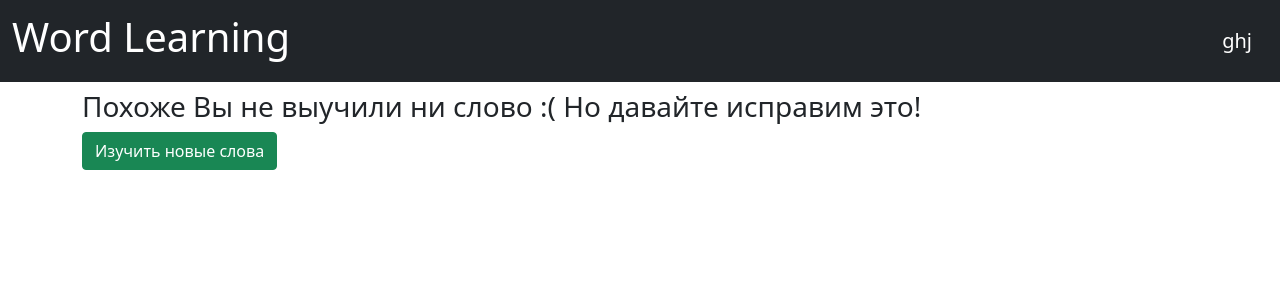
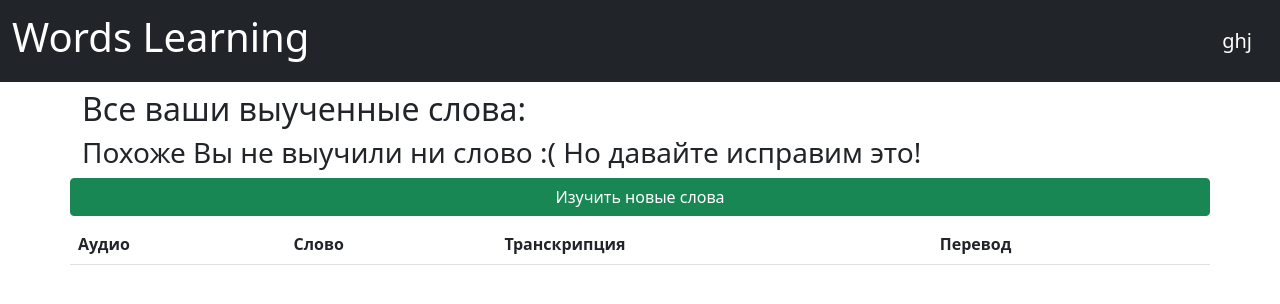
Before and after one commit to PrakhovEgor/Website_to_learning_words, a Flask app: page /remember in a window 1280 px wide. Shown: the top 304 px of the page. Run offline with Flask 2, Linux system fonts and the light colour scheme; a user stored in the database is signed in; data comes from the database, SQL or seed files in the repository; both versions use the stored data as it was after the commit; lists and menus that the app fills with data are empty.

Commit message:
практически всё готово

```diff
--- a/data/db_session.py
+++ b/data/db_session.py
@@ -4,27 +4,21 @@
 import sqlalchemy.ext.declarative as dec
 
 SqlAlchemyBase = dec.declarative_base()
-
 __factory = None
 
 
 def global_init(db_file):
     global __factory
-
     if __factory:
         return
-
     if not db_file or not db_file.strip():
         raise Exception("Необходимо указать файл базы данных.")
 
     conn_str = f'sqlite:///{db_file.strip()}?check_same_thread=False'
     print(f"Подключение к базе данных по адресу {conn_str}")
-
     engine = sa.create_engine(conn_str, echo=False)
     __factory = orm.sessionmaker(bind=engine)
-
     from . import __all_models
-
     SqlAlchemyBase.metadata.create_all(engine)
 
 
--- a/data/eng_api.py
+++ b/data/eng_api.py
@@ -2,8 +2,6 @@
 
 import flask
 from flask import jsonify
-
-
 
 blueprint = flask.Blueprint(
     'eng_api',
@@ -20,6 +18,7 @@
 for i in res:
     words_all.append(i)
 
+
 @blueprint.route('/api/eng')
 def get_words():
     return jsonify(
@@ -27,6 +26,7 @@
             'words': [item for item in words_all]
         }
     )
+
 
 @blueprint.route('/api/eng/<word>', methods=['GET'])
 def get_one_word(word):
--- a/forms/user.py
+++ b/forms/user.py
@@ -10,7 +10,7 @@
     password_again = PasswordField('Повторите пароль', validators=[DataRequired()])
     name = StringField('Имя пользователя', validators=[DataRequired()])
 
-    submit = SubmitField('Войти')
+    submit = SubmitField('Зарегистрироваться')
 
 
 class LoginForm(FlaskForm):
--- a/main.py
+++ b/main.py
@@ -1,9 +1,11 @@
+import random
 import sqlite3
-import random
+import datetime
+from itertools import groupby
 
-import flask
-from flask import Flask, render_template, request
+from flask import Flask, render_template, request, session, make_response, url_for, g
 from flask_login import LoginManager, login_user, logout_user, login_required
+from flask_session import Session
 from werkzeug.utils import redirect
 from data.users import User
 from data import db_session, eng_api
@@ -12,31 +14,28 @@
 from flask_ngrok import run_with_ngrok
 
 app = Flask(__name__)
-#run_with_ngrok(app)
+run_with_ngrok(app)
 app.config['SECRET_KEY'] = 'yandexlyceum_secret_key'
 login_manager = LoginManager()
 login_manager.init_app(app)
 
 
+def words_g():
+    connection = sqlite3.connect('db/engdata.db')
+    cur = connection.cursor()
+    cur.execute('SELECT * FROM dict')
+    res = cur.fetchall()
+    connection.close()
+    words_all = []
+    for i in res:
+        words_all.append(i)
+    return words_all
 
-words = []
-id_words = []
 
-flag = 1
-eng_words = []
-rus_words = []
-progress = 0
-count_r = 0
-a = 0
-dict_tr = {}
-words_all = []
-connection = sqlite3.connect('db/engdata.db')
-cur = connection.cursor()
-cur.execute('SELECT * FROM dict')
-res = cur.fetchall()
-connection.close()
-for i in res:
-    words_all.append(i)
+def get_key(d, value):
+    for k, v in d.items():
+        if v == value:
+            return k
 
 
 @login_manager.user_loader
@@ -47,14 +46,14 @@
 
 @app.route("/", methods=['GET', 'POST'])
 def index():
-    global words, words_all
+    words_all = words_g()
+    g.data = words_all
     from flask_login import current_user
     if request.method == 'POST':
         if 'go_to_learn' in request.form:
-            words.clear()
+            session['words'] = []
             return redirect('/generator')
         elif 'go_to_remember' in request.form:
-            words.clear()
             return redirect('/remember')
     return render_template("index.html", current_user=current_user, words=words_all)
 
@@ -75,7 +74,6 @@
         user = User(
             name=form.name.data,
             email=form.email.data,
-
         )
         user.set_password(form.password.data)
         db_sess.add(user)
@@ -101,97 +99,113 @@
 
 @app.route("/generator", methods=['GET', 'POST'])
 def generator():
-    global eng_words, rus_words, flag, count_r, words, a, id_words, words, dict_tr
+    words_all = words_g()
     is_sound = False
-    try:
-        if request.method == 'POST':
-            if "btn1" in request.form:
-                dig = [i for i in range(len(words_all))]
-                try:
-                    id_words = random.sample(dig, int(request.form['count']))
-                except:
-                    id_words = []
-                if id_words:
-                    connection = sqlite3.connect('db/engdata.db')
-                    cur = connection.cursor()
-                    words.clear()
-                    for i in id_words:
-                        cur.execute('SELECT * FROM dict WHERE id =\'' + str(i) + "\'")
-                        res = cur.fetchall()
-                        print(res)
-                        words.append(res[0])
-                    connection.close()
-            elif "test" in request.form:
-                flag = 1
-                eng_words = []
-                rus_words = []
-                count_r = 0
-                a = 0
-                dict_tr = {}
-                return redirect('/test')
+    session['flag'] = 1
+    session['eng_words'] = []
+    session['rus_words'] = []
+    session['count_r'] = 0
+    session['a'] = 0
+    session['dict_tr'] = {}
+    session['part'] = 1
+    session['lg'] = 0
+    if request.method == 'POST':
+        if "btn1" in request.form:
+            dig = [i for i in range(len(words_all))]
+            id_words = random.sample(dig, int(request.form['count']))
+            session['id_words'] = id_words
+            if id_words:
+                connection = sqlite3.connect('db/engdata.db')
+                cur = connection.cursor()
+                words = []
+                for i in id_words:
+                    cur.execute('SELECT * FROM dict WHERE id =\'' + str(i) + "\'")
+                    res = cur.fetchall()
+                    print(res)
+                    words.append(res[0])
+                connection.close()
+                session['words'] = words
+        elif "test" in request.form:
+            """session['flag'] = 1
+            session['eng_words'] = []
+            session['rus_words'] = []
+            session['count_r'] = 0
+            session['a'] = 0
+            session['dict_tr'] = {}
+            session['words'] = words"""
+            return redirect('/test')
+        else:
+            for i in session.get('id_words', None):
+                if str(i) in request.form:
+                    k = 0
+                    for j in session.get('words', None):
+                        if j[0] == i:
+                            speech(session.get('words', None)[k][1], 0)
+                            is_sound = True
+                            break
+                        else:
+                            k += 1
+                    break
 
-            else:
-                for i in id_words:
-                    if str(i) in request.form:
-                        k = 0
-                        for j in words:
-                            if j[0] == i:
-                                speech(words[k][1])
-                                is_sound = True
-                                break
-                            else:
-                                k += 1
-                        break
-
-        return render_template('generator.html', title='Название приложения', words=words, check=is_sound)
-    except:
-        return redirect('/generator')
+    return render_template('generator.html', title='Название приложения', words=session.get('words', 0),
+                           check=is_sound)
 
 
 @app.route("/test", methods=['GET', 'POST'])
 def test():
-    global eng_words, rus_words, flag, count_r, words, a, progress, dict_tr
-    try:
-        from flask_login import current_user
-        if flag == 1:
-            eng_words = []
-            for i in words:
-                dict_tr[i[1]] = i[3]
-                eng_words.append(i[1])
-                rus_words.append(i[3])
-            random.shuffle(eng_words)
-            random.shuffle(rus_words)
-
-        progress = round(count_r / len(eng_words) * 100, 0)
-        word = eng_words[a]
-        word_tr = dict_tr[word]
-        sound = False
-        if flag == 1:
-            speech(word)
-            sound = True
-            flag = 0
-        btn_next = False
-        correct = False
-        ready = False
-        wrong_word = ''
-        rus = rus_words[:7]
+    from flask_login import current_user
+    session['rus_words'] = [el for el, _ in groupby(session.get('rus_words', None))]
+    if session.get('flag', None) == 1:
+        session['eng_words'] = []
+        for i in session['words']:
+            session['dict_tr'][i[1]] = i[3]
+            session['eng_words'].append(i[1])
+            session['rus_words'].append(i[3])
+        random.shuffle(session['eng_words'])
+        random.shuffle(session['rus_words'])
+    session['progress'] = round(session['count_r'] / len(session['eng_words']) * 100, 0) // 2
+    if session['part'] == 1:
+        word = session['eng_words'][session['a']]
+        word_tr = session['dict_tr'][word]
+        rus = session['rus_words'][:7]
         if not word_tr in rus:
             rus.append(word_tr)
             random.shuffle(rus)
-
-        if request.method == 'POST':
-            if word_tr in request.form:
-                count_r += 1
-                btn_next = True
-                correct = True
-                if len(eng_words) - 1 > a:
-                    a += 1
+    else:
+        word = session['eng_words'][session['a']]
+        word_tr = get_key(session['dict_tr'], word)
+        rus = session['rus_words'][:7]
+        if not word_tr in rus:
+            rus.append(word_tr)
+            random.shuffle(rus)
+    sound = False
+    if session.get('flag', None) == 1:
+        speech(word, session['lg'])
+        sound = True
+        session['flag'] = 0
+    btn_next = False
+    correct = False
+    ready = False
+    wrong_word = ''
+    if request.method == 'POST':
+        if word_tr in request.form:
+            session['count_r'] += 1
+            btn_next = True
+            correct = True
+            if len(session['eng_words']) - 1 > session['a']:
+                session['a'] += 1
+            else:
+                if session['part'] == 1:
+                    session['a'] = 0
+                    session['eng_words'], session['rus_words'] = session['rus_words'], session['eng_words']
+                    session['part'] = 2
+                    session['lg'] = 1
                 else:
                     try:
-                        progress = round(count_r / len(eng_words) * 100, 0)
+                        session['progress'] = round(session['count_r'] / len(session['eng_words']) * 100, 0)
                         connection = sqlite3.connect('db/engdata.db')
                         cur = connection.cursor()
-                        for i in id_words:
+                        for i in session['id_words']:
                             cur.execute('SELECT * FROM dict WHERE id =\'' + str(i) + "\'")
                             res = cur.fetchall()
                             print(res[0])
@@ -203,52 +217,56 @@
                     except:
                         ready = True
 
-            elif 'btn_next' in request.form:
-                random.shuffle(rus_words)
-                speech(word)
-                sound = True
-            elif 'main_page' in request.form:
-                flag = 1
-                words.clear()
-                eng_words = []
-                rus_words = []
-                count_r = 0
-                a = 0
-                dict_tr = {}
-                return redirect('/')
-            else:
-                if len(eng_words) < a:
-                    a += 1
-                btn_next = True
-                eng_words.append(word)
-                for i in request.form:
-                    wrong_word = i
-                    if not wrong_word in rus:
-                        rus.append(wrong_word)
-                        random.shuffle(rus)
-        return render_template('test.html', ready=ready, correct=correct,
-                               progress=progress, word=word, rus=rus, btn_next=btn_next, word_tr=word_tr,
-                               sound=sound, wrong_word=wrong_word)
-    except:
-        return redirect('generator')
+        elif 'btn_next' in request.form:
+            random.shuffle(session['rus_words'])
+            speech(word, session['lg'])
+            sound = True
+        elif 'main_page' in request.form:
+            session['flag'] = 1
+            session['eng_words'] = []
+            session['rus_words'] = []
+            session['count_r'] = 0
+            session['a'] = 0
+            session['dict_tr'] = {}
+            return redirect('/')
+        else:
+            if len(session['eng_words']) < session['a']:
+                session['a'] += 1
+            btn_next = True
+            session['eng_words'].append(word)
+            for i in request.form:
+                wrong_word = i
+                if not wrong_word in rus:
+                    rus.append(wrong_word)
+                    random.shuffle(rus)
+    return render_template('test.html', ready=ready, correct=correct,
+                           progress=session['progress'], word=word, rus=rus, btn_next=btn_next, word_tr=word_tr,
+                           sound=sound, wrong_word=wrong_word)
 
 
 @app.route("/remember", methods=['GET', 'POST'])
 def remember():
-    global words
     from flask_login import current_user
     connection = sqlite3.connect('db/engdata.db')
     cur = connection.cursor()
-    words.clear()
+    session['words'] = []
     cur.execute('SELECT * FROM learn WHERE name=\'' + current_user.email + "\'")
     res = cur.fetchall()
     connection.close()
     for i in res:
-        words.append(i[1:])
+        session.get('words').append(i[1:])
     is_sound = False
-
     if request.method == 'POST':
         if 'test' in request.form:
+            session['part'] = 1
+            session['flag'] = 1
+            session['eng_words'] = []
+            session['rus_words'] = []
+            session['count_r'] = 0
+            session['a'] = 0
+            session['dict_tr'] = {}
+            session['part'] = 1
+            session['lg'] = 0
             return redirect('/test')
         elif 'generator' in request.form:
             return redirect('/generator')
@@ -261,15 +279,15 @@
             cur.execute('SELECT eng FROM learn WHERE id=\'' + str(id) + "\'")
             res = cur.fetchall()
             connection.close()
-            print(res[0][0])
-            speech(res[0][0])
+            speech(res[0][0], 0)
             is_sound = True
-    return render_template('remember.html', title='Название приложения', words=words, sound=is_sound)
+    return render_template('remember.html', title='Название приложения', words=session.get('words'), sound=is_sound)
 
 
 @app.route("/api", methods=['GET', 'POST'])
 def api():
     return render_template('api.html')
+
 
 @app.route('/logout')
 @login_required
@@ -278,12 +296,10 @@
     return redirect("/")
 
 
-
-
 def main():
     db_session.global_init("db/blogs.db")
-    #app.register_blueprint(eng_api.blueprint)
-    app.run(debug=True)
+    app.register_blueprint(eng_api.blueprint)
+    app.run()
 
 
 if __name__ == '__main__':
--- a/templates/base.html
+++ b/templates/base.html
@@ -4,13 +4,13 @@
     <meta charset="utf-8">
     <meta name="viewport" content="width=device-width, initial-scale=1, shrink-to-fit=no">
     <link href="https://cdn.jsdelivr.net/npm/bootstrap@5.1.3/dist/css/bootstrap.min.css" rel="stylesheet" integrity="sha384-1BmE4kWBq78iYhFldvKuhfTAU6auU8tT94WrHftjDbrCEXSU1oBoqyl2QvZ6jIW3" crossorigin="anonymous">
-    <title>Word Learning</title>
+    <title>Words Learning</title>
 </head>
 
 <body>
 <nav class="navbar navbar-expand-lg navbar-dark bg-dark">
     <div class="container-fluid">
-        <a class="navbar-brand" href="/"><h1>Word Learning</h1></a>
+        <a class="navbar-brand" href="/"><h1>Words Learning</h1></a>
             {% if current_user.is_authenticated %}
         <a class="navbar-brand" href="/logout">{{ current_user.name }}</a>
             {% else %}
--- a/templates/remember.html
+++ b/templates/remember.html
@@ -3,35 +3,46 @@
 {% block content %}
 
 <form action="/remember" method="post">
-<h1></h1>
+    <h1></h1>
 
-<h1></h1>
-{% if words %}
+    <h1></h1>
+
     <h2>Все ваши выученные слова:</h2>
-    {% for item in words%}
-    <div class="container-fluid">
-        <div class="row justify-content-md-left">
-            <div class="col-auto"><input type="submit" name="{{item[0]}}" class="btn btn-primary mb-1" value="Аудио"></div>
-            <div class="col-3">{{item[1]}}</div>
-            <div class="col-3">{{item[2]}}</div>
-            <div class="col-3">{{item[3]}}</div>
+    <div class="row justify-content-md-right">
+        <table class="table table-striped">
+            <thead class="table">
+            <tr>
+                <th scope="col">Аудио</th>
+                <th scope="col">Слово</th>
+                <th scope="col">Транскрипция</th>
+                <th scope="col">Перевод</th>
+            </tr>
+            </thead>
+            {% if words %}
+            {% for item in words%}
+            <tr>
+                <td><input type="submit" name="{{item[0]}}" class="btn btn-primary mb-1" value="Прослушать"></td>
+                <td>{{item[1]}}</td>
+                <td>{{item[2]}}</td>
+                <td>{{item[3]}}</td>
+            </tr>
+            {% endfor %}
 
-        </div>
+
+        </table>
     </div>
-    {% endfor %}
     <div class="container">
-        <div class="d-grid gap-2 col-9">
+        <div class="d-grid gap-1 col-10">
             <input type="submit" name="test" class="btn btn-success mb-2" value="Пройти тест">
         </div>
         <h1></h1>
         <h1></h1>
     </div>
 
-{% else %}
+    {% else %}
     <h3>Похоже Вы не выучили ни слово :( Но давайте исправим это!</h3>
     <input type="submit" name="generator" class="btn btn-success mb-2" value="Изучить новые слова">
-{% endif %}
-
+    {% endif %}
 
 
 </form>
--- a/templates/test.html
+++ b/templates/test.html
@@ -57,8 +57,9 @@
 {% endif %}
 </form>
 {% else %}
+
 <div class="alert alert-primary" role="alert">
-    <h1>Отлично, Вы прошли тест. Ваш словарь пополнился.</h1>
+    <h1>Отлично, Вы успешно прошли тест. Если вы изучали новые слова то Ваш словарь пополнился.</h1>
 </div>
 
 <div class="d-grid gap-2 d-md-flex justify-content-md-start">
```
Also changed, not shown: requirements.txt (added, +23 -0 lines), templates/generator.html (+6 -4 lines), text_to_speech.py (+3 -11 lines), db/blogs.db, db/engdata.db, 1 other file.
